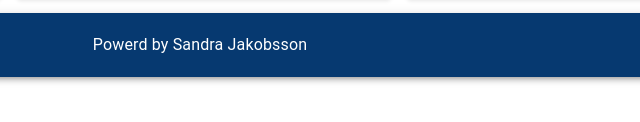
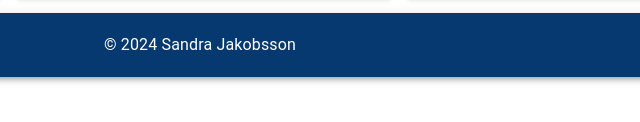
Before and after one commit to Saja81/easy-routine-examination-frontend2024, a Gatsby site: page / in a window 1280 px wide. Shown: the part 224-346 px from the top of the page, 440-1080 px from the left. Built offline with nearby package versions, Linux system fonts and the light colour scheme; Gatsby itself is replaced by a stand-in of ours.

Commit message:
Uppdated text in footer

```diff
--- a/src/components/Footer.js
+++ b/src/components/Footer.js
@@ -6,7 +6,7 @@ export default function NavBar() {
     <Box sx={{ flexGrow: 1 }}>
       <AppBar position="static" sx={{ backgroundColor: "#063970" }}>
         <Toolbar sx={{ display: "flex", justifyContent: "center" }}>
-          <Typography color="inherit">Powerd by Sandra Jakobsson</Typography>
+          <Typography color="inherit">&copy; 2024 Sandra Jakobsson</Typography>
         </Toolbar>
       </AppBar>
     </Box>
```
